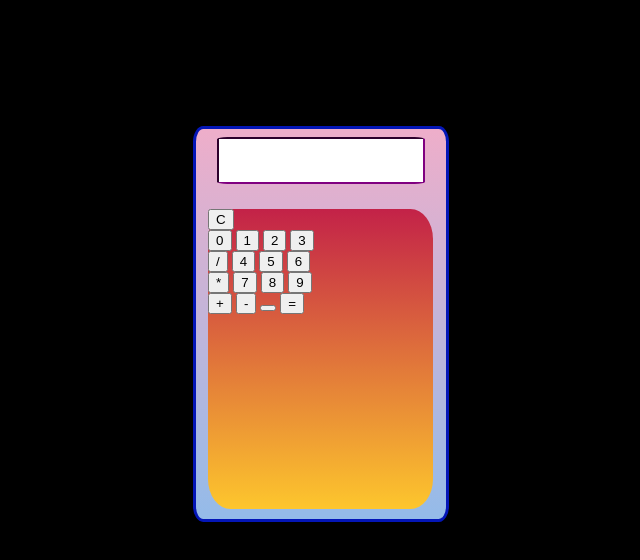
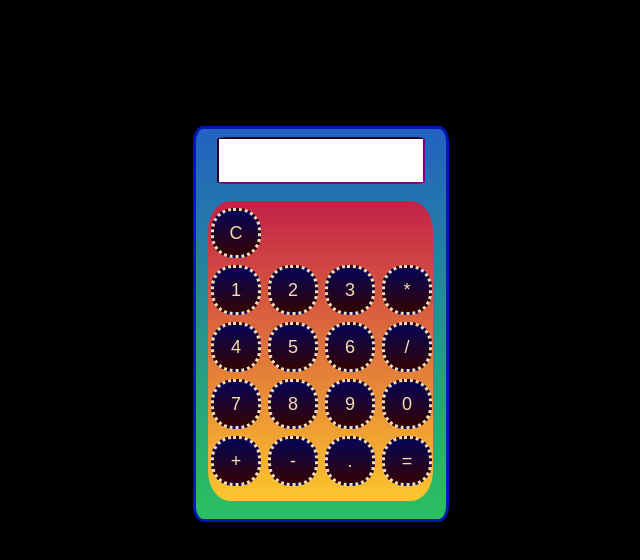
Before and after one commit to Maxillian01/Simple-Calculator, a plain HTML site: page index.html in a window 1280 px wide. Shown: the whole page, without its empty margins (321-961 px from the left). Drawn offline with Linux system fonts and the light colour scheme.

Commit message:
Added extra design to button in html/css

```diff
--- a/index.html
+++ b/index.html
@@ -16,27 +16,27 @@
                     <button onclick="clk()">C</button>
                 </div>
                 <div class="row">
-                    <button onclick="clk()">0</button>
                     <button onclick="clk()">1</button>
                     <button onclick="clk()">2</button>
                     <button onclick="clk()">3</button>
+                    <button onclick="clk()">*</button>
                 </div>
                 <div class="row">
-                    <button onclick="clk()">/</button>
                     <button onclick="clk()">4</button>
                     <button onclick="clk()">5</button>
                     <button onclick="clk()">6</button>
+                    <button onclick="clk()">/</button>
                 </div>
                 <div class="row">
-                    <button onclick="clk()">*</button>
                     <button onclick="clk()">7</button>
                     <button onclick="clk()">8</button>
                     <button onclick="clk()">9</button>
+                    <button onclick="clk()">0</button>
                 </div>
                 <div class="row">
                     <button onclick="clk()">+</button>
                     <button onclick="clk()">-</button>
-                    <button onclick="clk()"></button>
+                    <button onclick="clk()">.</button>
                     <button onclick="clk()">=</button>
                 </div>
 
--- a/style.css
+++ b/style.css
@@ -6,7 +6,7 @@ body{
 .mainbody{
     margin-left: 40%;
     margin-top: 10%;
-    background: linear-gradient(#eeaeca,#94bbe9);
+    background: linear-gradient(#2262c1,#2bc05f);
     width: 250px;
     height: 390px;
     border: solid;
@@ -16,6 +16,8 @@ body{
 
 }
 
+/* pointer event is responsible for inactve of the screen when
+ you typed any number in it */
 .screen{
     width: 80%;
     height: 41px;
@@ -31,11 +33,19 @@ body{
 .calcbutton{
     height: 300px;
     background: linear-gradient(#c32248, #fdc62d);
-    margin: 10% 5% 5% 5%;
+    margin: 7% 5% 5% 5%;
     border-radius: 10%;
 }
 
 button{
-    size: 50em;
-
+    height: 50px;
+    width: 50px;
+    margin-top: 7px;
+    margin-left: 3px;
+    border-radius: 22px;
+    border: solid;
+    background: linear-gradient(#070455,#330404);
+    color: wheat;
+    border-style: dotted;
+    font-size: large;
 }
```
